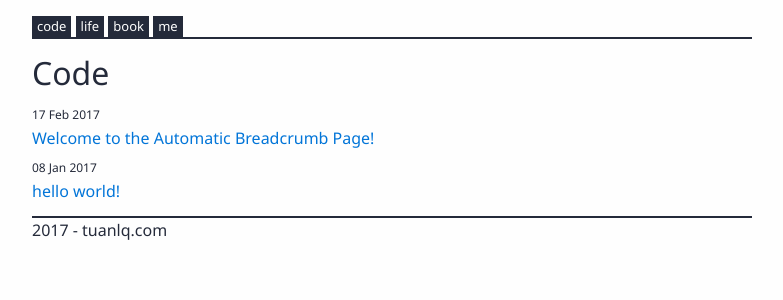
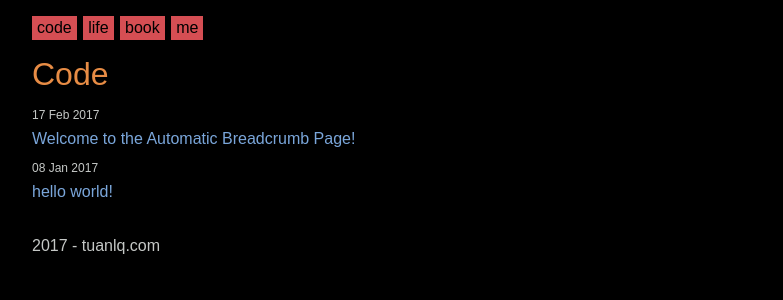
Before and after one commit to tuanle/tuanle.github.io, a Jekyll site: the page built from index.html, in a window 1280 px wide. Shown: the top 300 px of the page, without its empty margins (248-1031 px from the left). Built offline with Jekyll 4.4.1, drawn with Linux system fonts in a browser that asks for light colours.

Commit message:
[temp] Temporary commit in 2017-03-07 23:30

```diff
--- a/assets/css/main.css
+++ b/assets/css/main.css
@@ -9,10 +9,11 @@
    ========================================================================== */
 
 html, body {
-    font-family: 'Noto Sans', sans-serif;
+    /* font-family: 'Noto Sans', sans-serif; */
+    font-family: 'Montserrat', sans-serif;
     font-size: 16px;
-    color: #242a3a;
-    background: #fefefe;
+    color: #c5c8c6;
+    background: #000000;
 }
 
 /*
@@ -75,16 +76,17 @@ textarea {
 }
 
 a {
-    color: #0275d8;
+    color: #7aa6da;
     text-decoration: none;
 }
 
 a:hover {
-    color: #014c8c;
+    color: #afcae9;
 }
 
 h1, h2, h3, h4, h5 {
     font-weight: normal;
+    color: #e78c45;
 }
 
 /* ==========================================================================
@@ -97,34 +99,36 @@ h1, h2, h3, h4, h5 {
     margin: 0 auto;
 }
 
+header {
+    margin-bottom: 16px;
+}
+
 #menu {
     padding: 0;
     list-style: none;
-    border-bottom: 2px solid #242a3a;
 }
 
 #menu .item {
     display: inline-block;
+    margin-right: 2px;
 }
 
 #menu .item:last-child {
-    margin-bottom: 0;
+    margin-right: 0;
 }
 
 #menu .item a {
     display: inline-block;
-    font-size: 13px;
     padding: 3px 5px;
-    color: #fefefe;
-    background: #242a3a;
+    color: #000000;
+    background: #d54e53;
 }
 
 #menu .item a:hover {
-    border: 2px solid #242a3a;
-    border-bottom: 0;
-    padding: 1px 3px 3px 3px;
-    color: #242a3a;
-    background: #fefefe;
+    border: 2px solid #d54e53;
+    padding: 1px 3px;
+    color: #d54e53;
+    background: #000000;
 }
 
 h1#title {
@@ -135,10 +139,36 @@ h1#title {
     margin-top: 16px;
 }
 
+table.article-short-item {
+    margin: 8px 0;
+}
+
+table.article-short-item th {
+    font-weight: normal;
+    font-size: 12px;
+    font-style: italic;
+    width: 36px;
+    color: #c397d8;
+}
+
+table.article-short-item th.month-day {
+    border-bottom: 1px solid #c397d8;
+}
+
+table.article-short-item td.article-title {
+    padding-left: 8px;
+    color: #7aa6da;
+}
+
 footer {
-    border-top: 2px solid #242a3a;
-    margin: 16px 0;
+    margin: 32px 0 16px;
     padding: 3px 0;
+}
+
+footer .info {
+    color: #969896;
+    background: #424242;
+    padding: 3px 5px;
 }
 
 pre code {
```
Also changed, not shown: _test/category.html (added, +71 -0 lines), _test/color.html (added, +19 -0 lines), favicon.ico (added), images/Tomorrow-Night-Bright-Palette.png (added), images/Tomorrow-Night-Bright.png (added).
